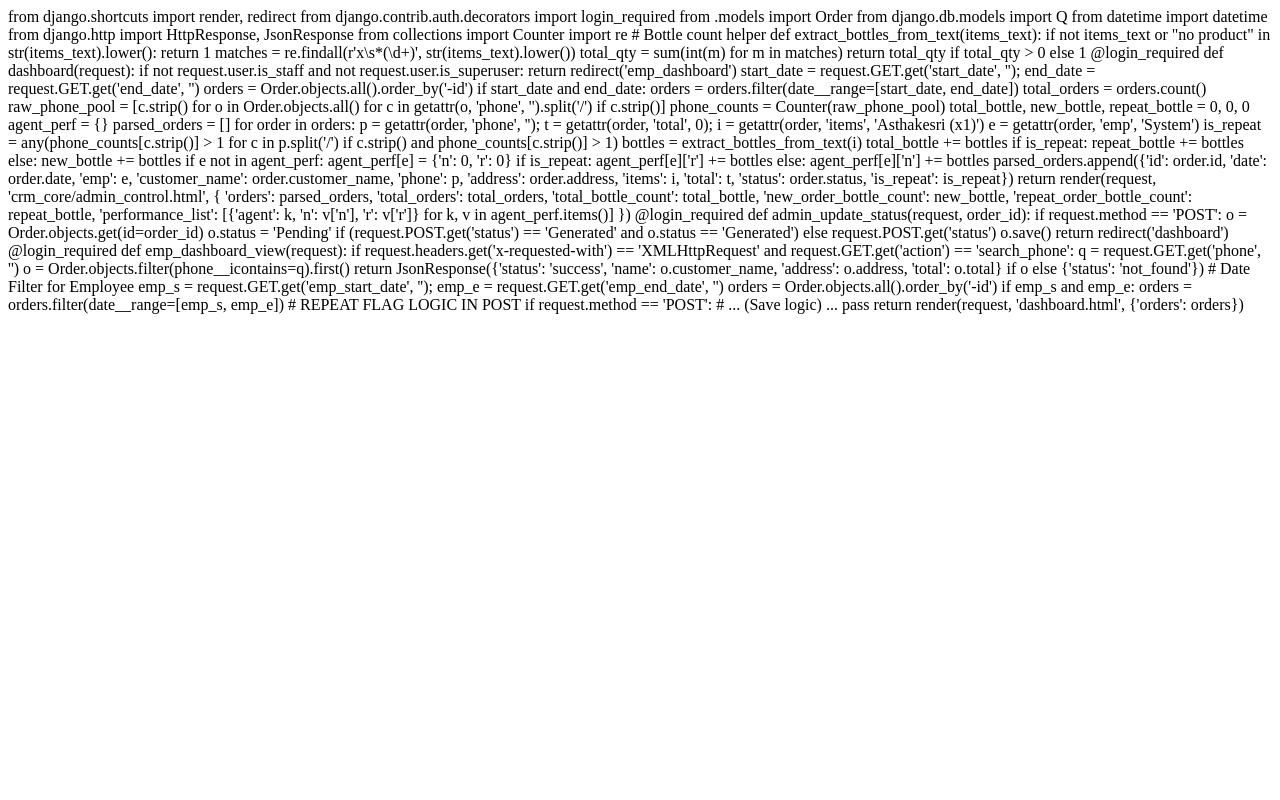
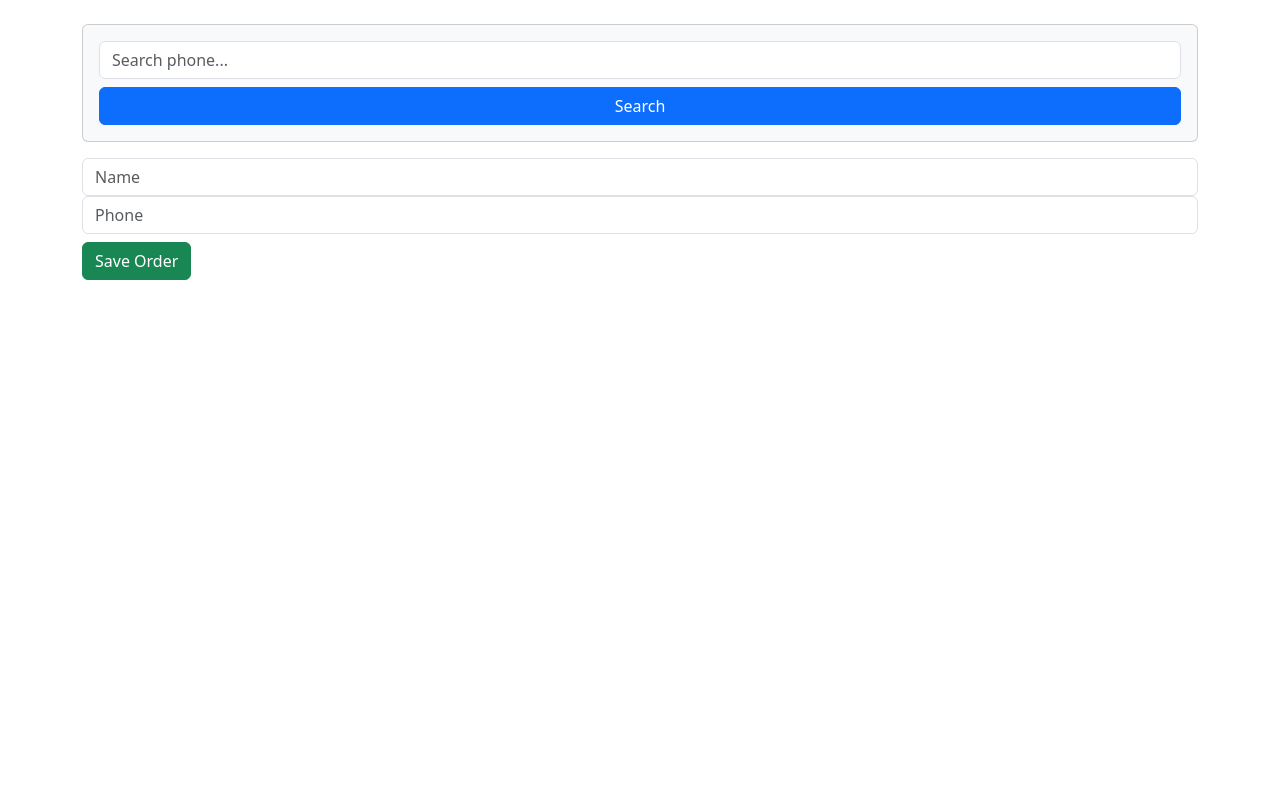
Before and after one commit to vipinrao4/crm_live, a Django app: template crm_core/templates/crm_core/dashboard.html in a window 1280 px wide. Run offline with Django 4.2, Linux system fonts and the light colour scheme; the template is opened without the code that fills it, so the values that code supplies are empty.

Commit message:
fix: explicit template path crm_core/dashboard.html and consolidated views

```diff
--- a/crm_core/templates/crm_core/dashboard.html
+++ b/crm_core/templates/crm_core/dashboard.html
@@ -1,79 +1,30 @@
-from django.shortcuts import render, redirect
-from django.contrib.auth.decorators import login_required
-from .models import Order
-from django.db.models import Q
-from datetime import datetime
-from django.http import HttpResponse, JsonResponse
-from collections import Counter
-import re
-
-# Bottle count helper
-def extract_bottles_from_text(items_text):
-    if not items_text or "no product" in str(items_text).lower(): return 1
-    matches = re.findall(r'x\s*(\d+)', str(items_text).lower())
-    total_qty = sum(int(m) for m in matches)
-    return total_qty if total_qty > 0 else 1
-
-@login_required
-def dashboard(request):
-    if not request.user.is_staff and not request.user.is_superuser: return redirect('emp_dashboard')
-    start_date = request.GET.get('start_date', ''); end_date = request.GET.get('end_date', '')
-    orders = Order.objects.all().order_by('-id')
-    if start_date and end_date: orders = orders.filter(date__range=[start_date, end_date])
-
-    total_orders = orders.count()
-    raw_phone_pool = [c.strip() for o in Order.objects.all() for c in getattr(o, 'phone', '').split('/') if c.strip()]
-    phone_counts = Counter(raw_phone_pool)
-
-    total_bottle, new_bottle, repeat_bottle = 0, 0, 0
-    agent_perf = {}
-    parsed_orders = []
-
-    for order in orders:
-        p = getattr(order, 'phone', ''); t = getattr(order, 'total', 0); i = getattr(order, 'items', 'Asthakesri (x1)')
-        e = getattr(order, 'emp', 'System')
-        is_repeat = any(phone_counts[c.strip()] > 1 for c in p.split('/') if c.strip() and phone_counts[c.strip()] > 1)
-        bottles = extract_bottles_from_text(i)
-
-        total_bottle += bottles
-        if is_repeat: repeat_bottle += bottles
-        else: new_bottle += bottles
-
-        if e not in agent_perf: agent_perf[e] = {'n': 0, 'r': 0}
-        if is_repeat: agent_perf[e]['r'] += bottles
-        else: agent_perf[e]['n'] += bottles
-
-        parsed_orders.append({'id': order.id, 'date': order.date, 'emp': e, 'customer_name': order.customer_name, 'phone': p, 'address': order.address, 'items': i, 'total': t, 'status': order.status, 'is_repeat': is_repeat})
-
-    return render(request, 'crm_core/admin_control.html', {
-        'orders': parsed_orders, 'total_orders': total_orders, 'total_bottle_count': total_bottle,
-        'new_order_bottle_count': new_bottle, 'repeat_order_bottle_count': repeat_bottle,
-        'performance_list': [{'agent': k, 'n': v['n'], 'r': v['r']} for k, v in agent_perf.items()]
-    })
-
-@login_required
-def admin_update_status(request, order_id):
-    if request.method == 'POST':
-        o = Order.objects.get(id=order_id)
-        o.status = 'Pending' if (request.POST.get('status') == 'Generated' and o.status == 'Generated') else request.POST.get('status')
-        o.save()
-    return redirect('dashboard')
-
-@login_required
-def emp_dashboard_view(request):
-    if request.headers.get('x-requested-with') == 'XMLHttpRequest' and request.GET.get('action') == 'search_phone':
-        q = request.GET.get('phone', '')
-        o = Order.objects.filter(phone__icontains=q).first()
-        return JsonResponse({'status': 'success', 'name': o.customer_name, 'address': o.address, 'total': o.total} if o else {'status': 'not_found'})
-
-    # Date Filter for Employee
-    emp_s = request.GET.get('emp_start_date', ''); emp_e = request.GET.get('emp_end_date', '')
-    orders = Order.objects.all().order_by('-id')
-    if emp_s and emp_e: orders = orders.filter(date__range=[emp_s, emp_e])
-
-    # REPEAT FLAG LOGIC IN POST
-    if request.method == 'POST':
-        # ... (Save logic) ...
-        pass
-
-    return render(request, 'dashboard.html', {'orders': orders})
+<!DOCTYPE html>
+<html>
+<head><link href="https://cdn.jsdelivr.net/npm/bootstrap@5.3.0/dist/css/bootstrap.min.css" rel="stylesheet"></head>
+<body>
+    <div class="container mt-4">
+        <div class="card p-3 mb-3 bg-light">
+            <input type="text" id="searchPhone" class="form-control" placeholder="Search phone...">
+            <button onclick="searchCustomer()" class="btn btn-primary mt-2">Search</button>
+        </div>
+        <form method="POST">
+            {% csrf_token %}
+            <input type="text" id="c_name" name="customer_name" placeholder="Name" required class="form-control">
+            <input type="text" id="phone1" name="phone1" placeholder="Phone" class="form-control">
+            <button type="submit" class="btn btn-success mt-2">Save Order</button>
+        </form>
+    </div>
+    <script>
+        function searchCustomer() {
+            const phone = document.getElementById('searchPhone').value;
+            fetch(`?action=search_phone&phone=${phone}`, { headers: {'X-Requested-With': 'XMLHttpRequest'}})
+            .then(r => r.json()).then(d => {
+                if(d.status === 'success') {
+                    document.getElementById('c_name').value = d.name;
+                    document.getElementById('phone1').value = phone;
+                } else { alert("Not Found"); }
+            });
+        }
+    </script>
+</body>
+</html>
```
Also changed, not shown: crm_core/views.py (+19 -52 lines).
